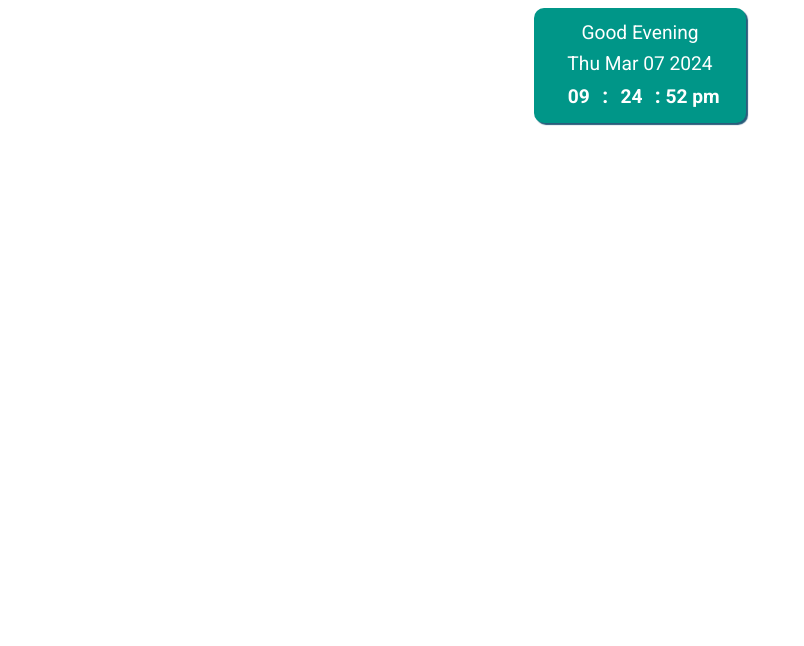
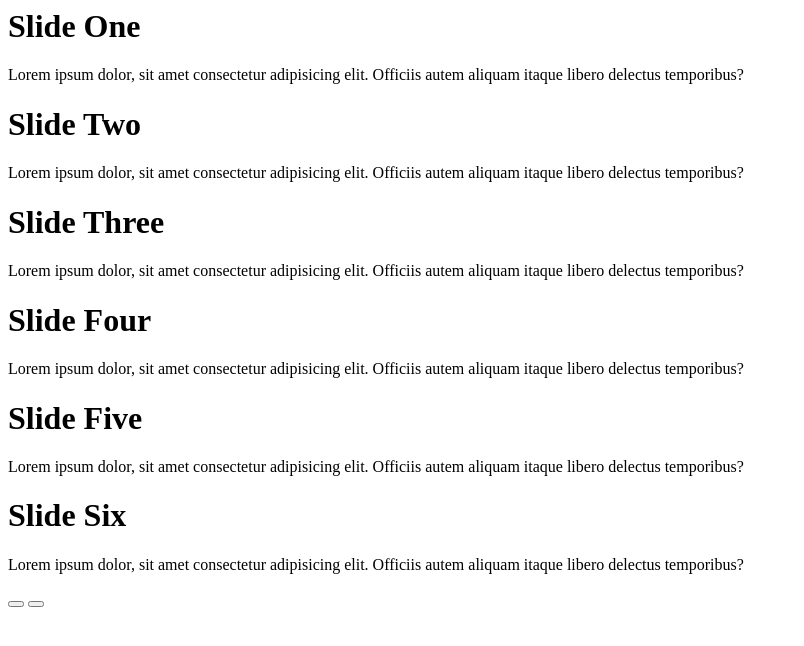
Before and after one commit to raleighvarga/notion, a plain HTML site: page index.html in a window 1280 px wide. Shown: the whole page, without its empty margins (0-804 px from the left). Drawn offline with Linux system fonts and the light colour scheme.

Commit message:
Update index.html

```diff
--- a/index.html
+++ b/index.html
@@ -1,169 +1,60 @@
-<!-- original : https://codepen.io/SeanNorton/pen/LWBXQL -->
-<!DOCTYPE html>
-<html lang="en">
-<head>
-    <meta charset="UTF-8">
-    <meta name="viewport" content="width=device-width, initial-scale=1.0">
-    <title>Document</title>
-
-    <style>
-
-        /*CSS RESETS*/
-
-body{
-    background-color: #fff;
-    line-height: 1.6;
-
-}
-
-h1 {
-    margin-top: 0;
-}
-
-
-/*CSS START*/
-
-.full-table {
-    display: table;
-    height: 100%;
-    width: 100%;
-}
-
-.table-cell {
-    display: table-cell;
-    vertical-align: middle;
-    text-align: center;
-}
-
-.card {
-    padding: 10px 25px 10px 25px;
-    border-radius: 10px;
-    background: #009688;
-    color: #fff;
-    display: inline-block;
-    box-shadow: 2px 2px 1px 0px #295C7B;
-}
-
-.card:hover {
-    margin-top: 2px;
-    box-shadow: none;
-}
-
-.clock {
-    display: inline-block;
-    font-family: 'Roboto', sans-serif;
-    font-weight: bold;
-    font-size: 1.2em;
-    /* padding-left: 20px; */
-}
-
-.time {
-    display: inline-block;
-    min-width: 37px;
-}
-
-.colon {
-    font-size: 1.1em;
-    display: inline-block;
-}
-
-.date {
-    display: block;
-    min-width: 162px;
-    /* padding-right: 30px; */
-    /* border-right: 2px solid #295C7B; */
-    font-family: 'Roboto', sans-serif;
-    font-size: 1.2em;
-}
-.greet{
-
-    min-width: 162px;
-    /* padding-right: 30px; */
-    font-family: 'Roboto', sans-serif;
-    font-size: 1.2em;
-}
-
-    </style>
-</head>
-<body>
-    <link href="https://fonts.googleapis.com/css?family=Lobster|Roboto:400,700" rel="stylesheet">
-
-<div class="full-table">
-  <div class="table-cell">
-
-    <div class="card">
-        <div class="greet" id="greet"></div>
-      <div class="date" id="date"></div>
-      <div class="clock">
-        <div class="time" id="hour"></div>
-        <div class="colon">:</div>
-        <div class="time" id="min"></div>
-        <div class="colon">:</div>
-        <div class="time" id="sec"></div>
+    <div class="slider">
+      <div class="slide current">
+        <div class="content">
+          <h1>Slide One</h1>
+          <p>
+            Lorem ipsum dolor, sit amet consectetur adipisicing elit. Officiis
+            autem aliquam itaque libero delectus temporibus?
+          </p>
+        </div>
+      </div>
+      <div class="slide">
+        <div class="content">
+          <h1>Slide Two</h1>
+          <p>
+            Lorem ipsum dolor, sit amet consectetur adipisicing elit. Officiis
+            autem aliquam itaque libero delectus temporibus?
+          </p>
+        </div>
+      </div>
+      <div class="slide">
+        <div class="content">
+          <h1>Slide Three</h1>
+          <p>
+            Lorem ipsum dolor, sit amet consectetur adipisicing elit. Officiis
+            autem aliquam itaque libero delectus temporibus?
+          </p>
+        </div>
+      </div>
+      <div class="slide">
+        <div class="content">
+          <h1>Slide Four</h1>
+          <p>
+            Lorem ipsum dolor, sit amet consectetur adipisicing elit. Officiis
+            autem aliquam itaque libero delectus temporibus?
+          </p>
+        </div>
+      </div>
+      <div class="slide">
+        <div class="content">
+          <h1>Slide Five</h1>
+          <p>
+            Lorem ipsum dolor, sit amet consectetur adipisicing elit. Officiis
+            autem aliquam itaque libero delectus temporibus?
+          </p>
+        </div>
+      </div>
+      <div class="slide">
+        <div class="content">
+          <h1>Slide Six</h1>
+          <p>
+            Lorem ipsum dolor, sit amet consectetur adipisicing elit. Officiis
+            autem aliquam itaque libero delectus temporibus?
+          </p>
+        </div>
       </div>
     </div>
-
-  </div>
-</div>
-
-<script>
-    function date() {
-var today = new Date();
-document.getElementById('date').innerHTML = today.toDateString();
-}
-
-
-function clock() {
-var today = new Date();
-var hour = zeros(twelveHour(today.getHours()));
-var minutes = zeros(today.getMinutes());
-var seconds = zeros(today.getSeconds());
-if(today.getHours() >=12){
-    seconds+=" pm"
-}
-else{
-    seconds+=" am"
-}
-hrs = today.getHours();
-if (hrs < 12)
-        greet = 'Good Morning  ';
-    else if (hrs >= 12 && hrs <= 17)
-        greet = 'Good Afternoon ';
-    else if (hrs >= 17 && hrs <= 24)
-        greet = 'Good Evening  ';
-// console.log(today.toLocaleTimeString());
-document.getElementById('greet').innerHTML = greet;
-document.getElementById('hour').innerHTML = hour;
-document.getElementById('min').innerHTML = minutes;
-document.getElementById('sec').innerHTML = seconds;
-}
-
-function twelveHour(hour) {
-if (hour > 12) {
-    return hour -= 12
-} else if (hour === 0) {
-    return hour = 12;
-} else {
-    return hour
-}
-}
-// adds zero infront of single digit number
-function zeros(num) {
-if (num < 10) {
-    num = '0' + num
-};
-return num;
-}
-
-function dateTime() {
-date();
-clock();
-setTimeout(dateTime, 500);
-}
-
-dateTime()
-// END
-</script>
-
-</body>
-</html>
+    <div class="buttons">
+      <button id="prev"><i class="fas fa-arrow-left"></i></button>
+      <button id="next"><i class="fas fa-arrow-right"></i></button>
+    </div>
```
